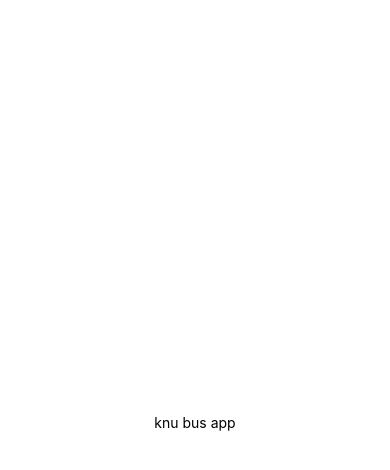
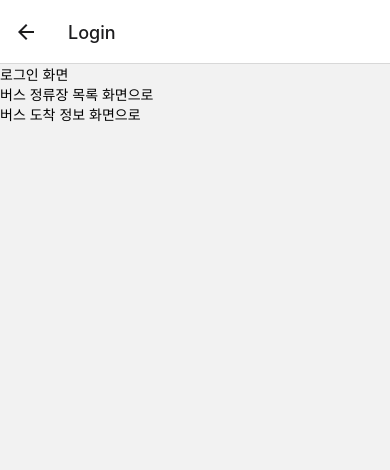
Before and after one commit to ryunaeun/knu_bus, a React Native app: screen /Login in a window 390 px wide. Shown: the top 470 px of the page. Built offline with nearby package versions, Linux system fonts and the light colour scheme.

Commit message:
Feat: 화면 navigation 기능 추가

```diff
--- a/App.js
+++ b/App.js
@@ -1,20 +1,8 @@
-import { StatusBar } from 'expo-status-bar';
-import { StyleSheet, Text, View } from 'react-native';
+import React from 'react';
+import Navigation from './Navigation';
 
 export default function App() {
   return (
-    <View style={styles.container}>
-      <Text>knu bus app</Text>
-      <StatusBar style="auto" />
-    </View>
+    <Navigation />
   );
 }
-
-const styles = StyleSheet.create({
-  container: {
-    flex: 1,
-    backgroundColor: '#fff',
-    alignItems: 'center',
-    justifyContent: 'center',
-  },
-});
--- /dev/null
+++ b/Navigation.js
@@ -0,0 +1,34 @@
+import React from 'react';
+import { createStackNavigator } from '@react-navigation/stack';
+import { NavigationContainer } from "@react-navigation/native";
+
+import Splash from './src/screens/Splash';
+import Login from './src/screens/Login';
+import BusStopList from './src/screens/BusStopList';
+import BusArrivalInfo from './src/screens/BusArrivalInfo';
+
+
+const Stack = createStackNavigator();
+
+function StackScreen() {
+  return (
+    <Stack.Navigator
+      initialRouteName="Splash"
+    >
+      <Stack.Screen name="Splash" component={Splash} />
+      <Stack.Screen name="Login" component={Login} />
+      <Stack.Screen name="BusStopList" component={BusStopList} />
+      <Stack.Screen name="BusArrivalInfo" component={BusArrivalInfo} />
+    </Stack.Navigator>
+  );
+}
+
+function Navigation() {
+  return (
+    <NavigationContainer>
+      <StackScreen />
+    </NavigationContainer>
+  );
+}
+
+export default Navigation;
--- /dev/null
+++ b/src/screens/BusArrivalInfo.js
@@ -0,0 +1,21 @@
+import React from "react";
+import { View, Text, TouchableOpacity } from "react-native";
+import { useNavigation } from "@react-navigation/native";
+
+const BusArrivalInfo = () => {
+
+  const navigation = useNavigation();
+
+  return (
+    <View>
+      <Text>버스 도착 정보 화면</Text>
+      <TouchableOpacity
+          onPress={() => navigation.navigate("Login", { screen: 'Login' })}
+        >
+          <Text>로그인 화면으로</Text>
+        </TouchableOpacity>
+    </View>
+  )
+}
+
+export default BusArrivalInfo;
--- /dev/null
+++ b/src/screens/BusStopList.js
@@ -0,0 +1,21 @@
+import React from "react";
+import { View, Text, TouchableOpacity } from "react-native";
+import { useNavigation } from "@react-navigation/native";
+
+const BusStopList = () => {
+
+  const navigation = useNavigation();
+
+  return (
+    <View>
+      <Text>버스 정류장 목록 화면</Text>
+      <TouchableOpacity
+          onPress={() => navigation.navigate("Login", { screen: 'Login' })}
+        >
+          <Text>로그인 화면으로</Text>
+        </TouchableOpacity>
+    </View>
+  )
+}
+
+export default BusStopList;
--- /dev/null
+++ b/src/screens/Login.js
@@ -0,0 +1,27 @@
+import React from "react";
+import { View, Text, TouchableOpacity } from "react-native";
+import { useNavigation } from "@react-navigation/native";
+
+
+const Login = () => {
+
+    const navigation = useNavigation();
+
+    return (
+        <View>
+            <Text>로그인 화면</Text>
+            <TouchableOpacity
+                onPress={() => navigation.navigate("BusStopList", { screen: 'BusStopList' })}
+            >
+                <Text>버스 정류장 목록 화면으로</Text>
+            </TouchableOpacity>
+            <TouchableOpacity
+                onPress={() => navigation.navigate("BusArrivalInfo", { screen: 'BusArrivalInfo' })}
+            >
+                <Text>버스 도착 정보 화면으로</Text>
+            </TouchableOpacity>
+        </View>
+    );
+}
+
+export default Login;
--- /dev/null
+++ b/src/screens/Splash.js
@@ -0,0 +1,21 @@
+import React from "react";
+import { View, Text, TouchableOpacity } from "react-native";
+import { useNavigation } from "@react-navigation/native";
+
+const Splash = () => {
+
+  const navigation = useNavigation();
+
+  return (
+    <View>
+      <Text>스플래시 화면</Text>
+      <TouchableOpacity
+          onPress={() => navigation.navigate("Login", { screen: 'Login' })}
+        >
+          <Text>로그인 화면으로</Text>
+        </TouchableOpacity>
+    </View>
+  )
+}
+
+export default Splash;
```
Also changed, not shown: package.json (+10 -1 lines), 1 other file (tests, documents, lock files or other folders).
